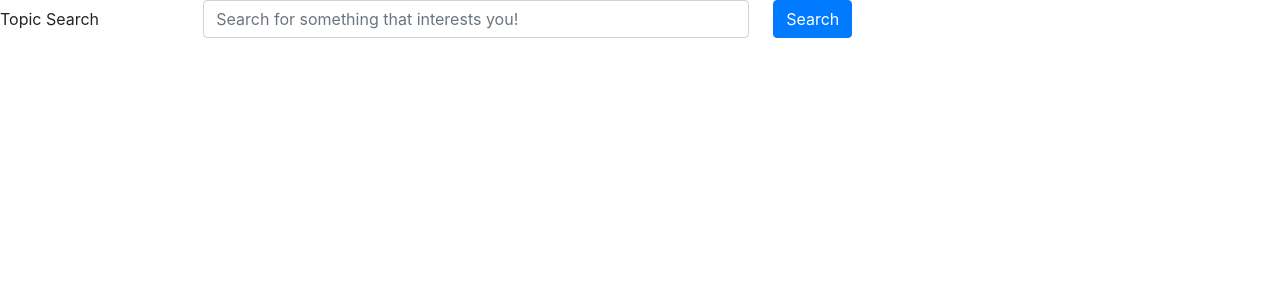
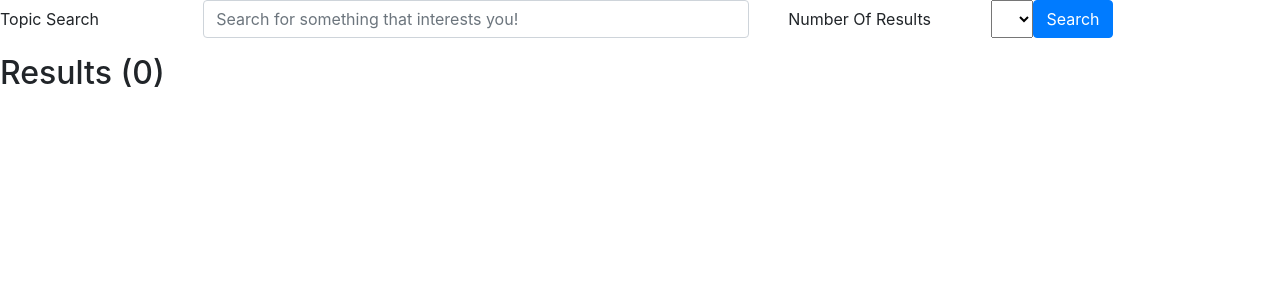
Before and after one commit to lkacoy/webdev-cs5610-project-angular, an Angular app: page /blog-search in a window 1280 px wide. Shown: the top 300 px of the page. Built offline with nearby package versions, Linux system fonts and the light colour scheme.

Commit message:
add limit as a parameter

```diff
--- a/src/app/blog-list/blog-list.component.html
+++ b/src/app/blog-list/blog-list.component.html
@@ -1,4 +1,3 @@
 <div class="container">
   <app-blog-search></app-blog-search>
-  <app-blog-results></app-blog-results>
 </div>
--- a/src/app/blog-search/blog-search.component.html
+++ b/src/app/blog-search/blog-search.component.html
@@ -2,6 +2,35 @@
   <div class="form-group row">
     <label for="topic" class="col-sm-2 col-form-label">Topic Search</label>
     <input [(ngModel)]="keyword" name="topic" type="text" class="form-control col-sm-5 mr-4" id="topic" aria-describedby="topic" placeholder="Search for something that interests you!">
-    <button type="submit" (click)="searchPostsByTag(keyword)" class="btn btn-primary">Search</button>
+    <label for="numResults" class="col-sm-2 col-form-label">Number Of Results</label>
+    <select [(ngModel)]="limit" id="numResults" name="numResults" defaultValue="20">
+      <option value="1">1</option>
+      <option value="2">2</option>
+      <option value="3">3</option>
+      <option value="4">4</option>
+      <option value="5">5</option>
+      <option value="6">6</option>
+      <option value="7">7</option>
+      <option value="8">8</option>
+      <option value="9">9</option>
+      <option value="10">10</option>
+      <option value="11">11</option>
+      <option value="12">12</option>
+      <option value="13">13</option>
+      <option value="14">14</option>
+      <option value="15">15</option>
+      <option value="16">16</option>
+      <option value="17">17</option>
+      <option value="18">18</option>
+      <option value="19">19</option>
+      <option value="20">20</option>
+    </select>
+    <button type="submit" (click)="searchPostsByTag(keyword, limit)" class="btn btn-primary">Search</button>
   </div>
 </form>
+<h2>Results ({{blogs.length}})</h2>
+<table>
+  <tr *ngFor="let blog of blogs">
+    <td>Blog test</td>
+  </tr>
+</table>
--- a/src/app/blog-search/blog-search.component.ts
+++ b/src/app/blog-search/blog-search.component.ts
@@ -10,16 +10,16 @@ export class BlogSearchComponent implements OnInit {
 
   keyword;
   blogs = [];
+  limit;
 
   constructor(private blogService:BloggerApiServiceClient) { }
 
   ngOnInit() {
   }
 
-  searchPostsByTag(keyword) {
-      this.blogService.findPostsBySearchCriteria(keyword)
-        .then(blogs => this.blogs = blogs.response);
-      console.log(this.blogs);
+  searchPostsByTag(keyword, limit) {
+      this.blogService.findPostsBySearchCriteria(keyword, limit)
+        .then(response => this.blogs = response.response);
   }
 
 }
--- a/src/app/services/bloggerApi.service.client.ts
+++ b/src/app/services/bloggerApi.service.client.ts
@@ -1,9 +1,10 @@
 export class BloggerApiServiceClient {
-  FIND_BY_TAG = 'https://api.tumblr.com/v2/tagged?tag=KEYWORD&api_key=fe1SEpCDiutEE7EDxpcnSo3RhfLoUjUNq0d7mk2xbnW2q1uesn';
+  FIND_BY_TAG = 'https://api.tumblr.com/v2/tagged?tag=KEYWORD&limit=LIMIT&api_key=fe1SEpCDiutEE7EDxpcnSo3RhfLoUjUNq0d7mk2xbnW2q1uesn';
 
 
-  findPostsBySearchCriteria(keyword)  {
-    const url = this.FIND_BY_TAG.replace('KEYWORD', keyword);
-    return fetch(url).then(response => response.json());
+  findPostsBySearchCriteria(keyword, limit)  {
+    const url = this.FIND_BY_TAG.replace('KEYWORD', keyword).replace('LIMIT', limit);
+    return fetch(url)
+      .then(response => response.json());
   }
 }
```
